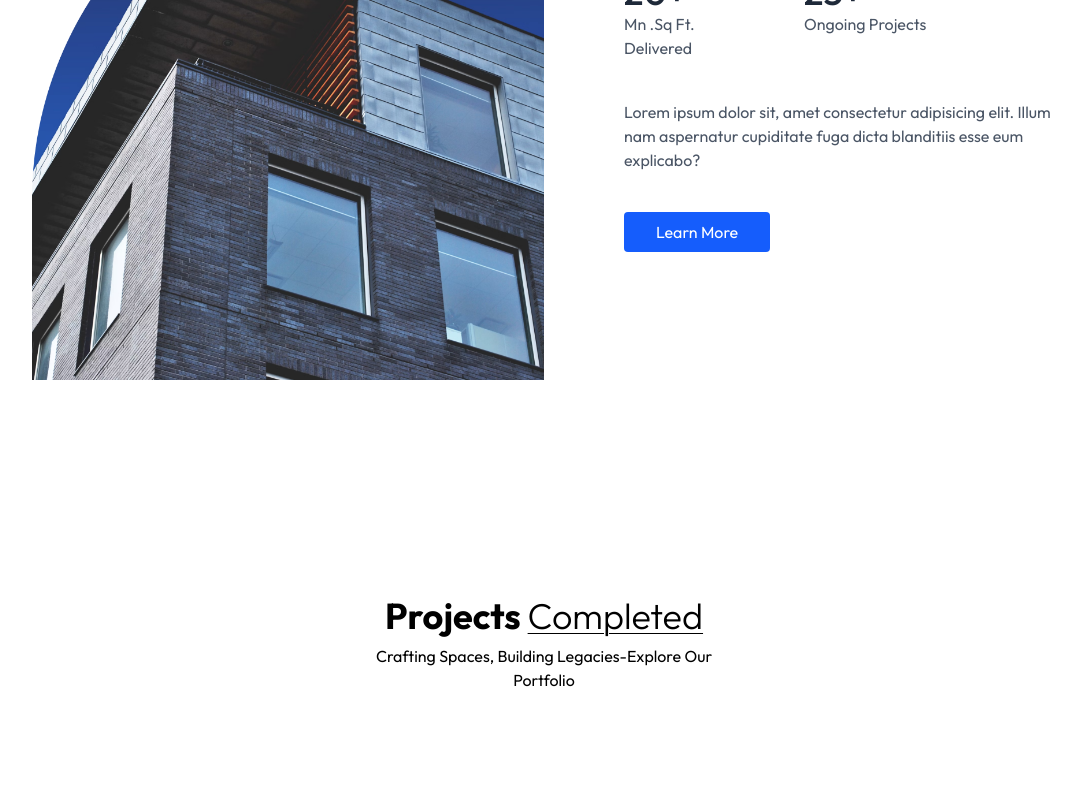
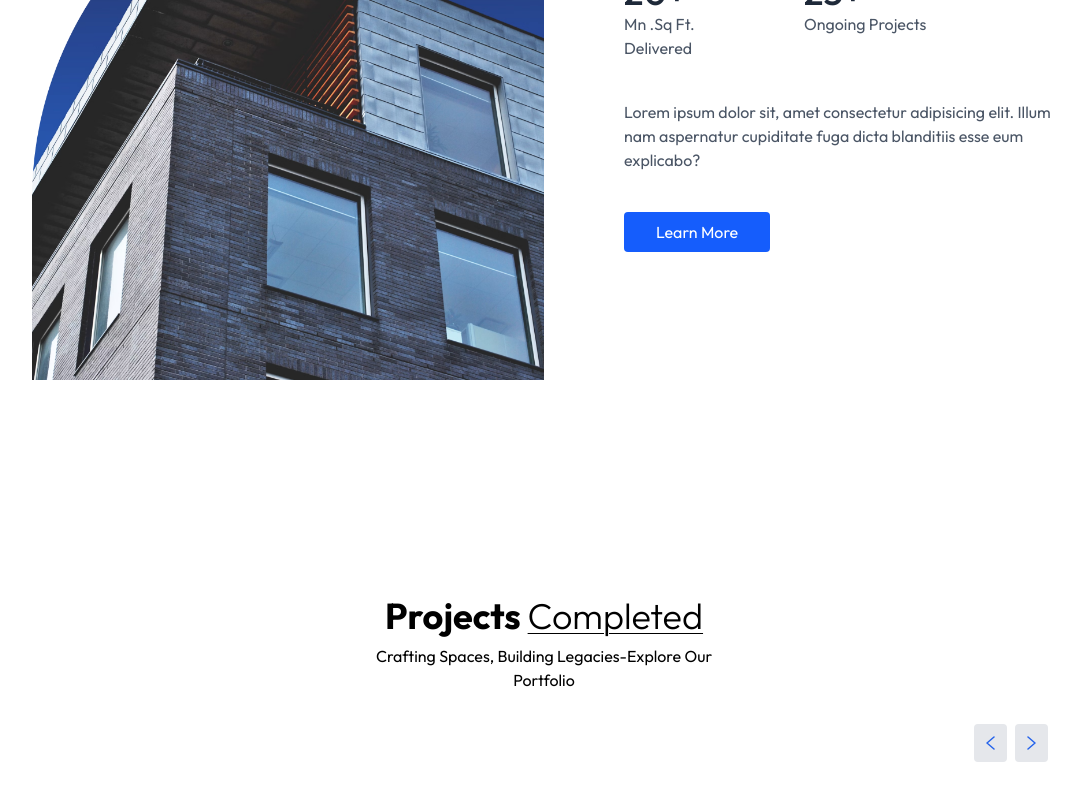
Before and after one commit to Elai5/real-estate, a React (Vite) app: page / in a window 1280 px wide. Shown: the part 1172-1972 px from the top of the page, without its empty margins (96-1177 px from the left). Built offline with nearby package versions, Linux system fonts and the light colour scheme.

Commit message:
added project buttons

```diff
--- a/src/components/Projects.jsx
+++ b/src/components/Projects.jsx
@@ -1,6 +1,7 @@
 /** @format */
 
 import React from "react";
+import { assets } from "../assets/assets";
 
 const Projects = () => {
   return (
@@ -17,6 +18,21 @@ const Projects = () => {
       <p className="text-center text-gray-5000 mb-8 max-w-90 mx-auto">
         Crafting Spaces, Building Legacies-Explore Our Portfolio
       </p>
+      {/* slidderbutoons */}
+      <div className="flex justify-end items-center mb-8">
+        <button
+          className="p-3 bg-gray-200 rounded mr-2"
+          aria-label="Previous-Project"
+        >
+          <img src={assets.left_arrow} alt="Previous" />
+        </button>
+        <button
+          className="p-3 bg-gray-200 rounded mr-2"
+          aria-label="Next-Project"
+        >
+          <img src={assets.right_arrow} alt="Next" />
+        </button>
+      </div>
     </div>
   );
 };
```
